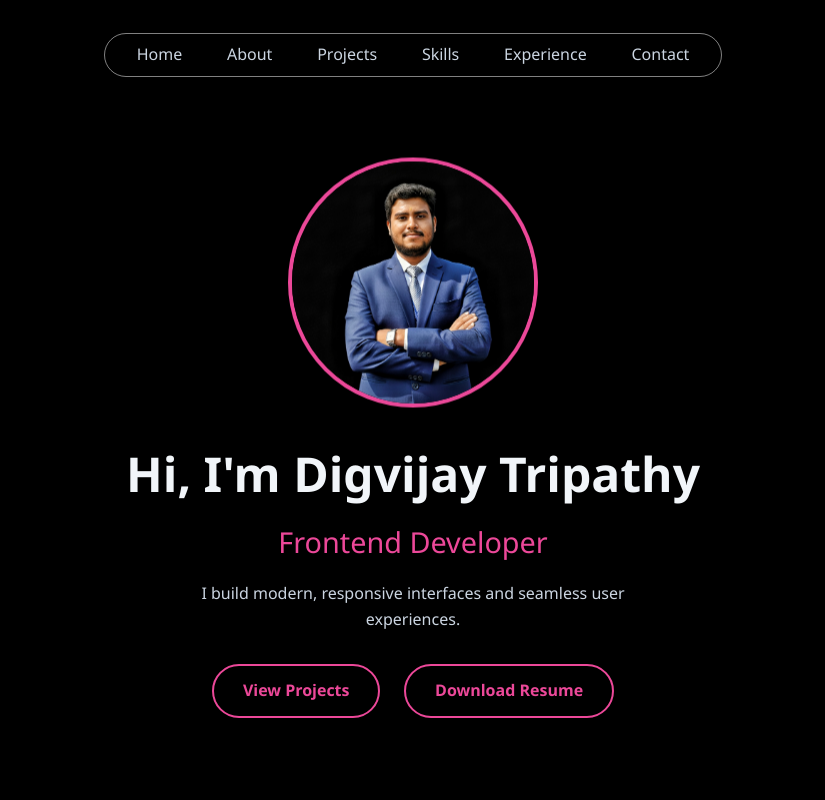
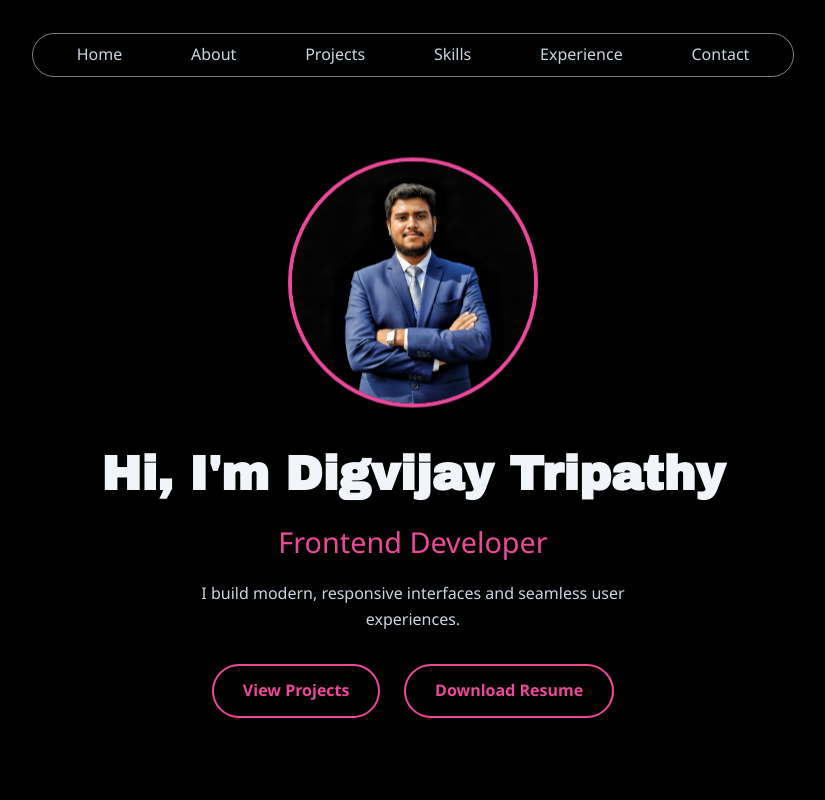
Before and after one commit to DIGVIJAY-TRIPATHY/PORTFOLIO, a React (Vite) app: page / in a window 1280 px wide. Shown: the top 800 px of the page, without its empty margins (227-1052 px from the left). Built offline with nearby package versions, Linux system fonts and the light colour scheme.

Commit message:
modifying some header and body styling

```diff
--- a/src/components/Header/header.css
+++ b/src/components/Header/header.css
@@ -70,6 +70,8 @@
   font-weight: 500;
   position: relative;
   transition: 0.3s ease;
+  border-radius: 20px;
+  padding: 1px 12px;
 }
 
 /* Hover underline */
@@ -79,7 +81,7 @@
   bottom: -6px;
   left: 50%;
   width: 0;
-  height: 2px;
+  height: 1px;
   background: var(--gradient-primary);
   transform: translateX(-50%);
   transition: width 0.3s ease;
--- a/src/index.css
+++ b/src/index.css
@@ -1,3 +1,22 @@
+@import url('https://fonts.googleapis.com/css2?family=Plus+Jakarta+Sans:wght@400;500;600;700;800&family=Archivo+Black&display=swap');
+
+@import url('https://fonts.googleapis.com/css2?family=Inter:wght@300;400;500;600;700;800&family=Space+Grotesk:wght@500;600;700&display=swap');
+
+
+:root {
+  --font-primary: 'Plus Jakarta Sans', sans-serif;
+  --font-heading: 'Archivo Black', sans-serif;
+}
+
+body {
+  font-family: var(--font-primary);
+}
+
+h1, h2, h3, h4, h5, h6 {
+  font-family: var(--font-heading);
+}
+
+
 * {
   margin: 0;
   padding: 0;
```
